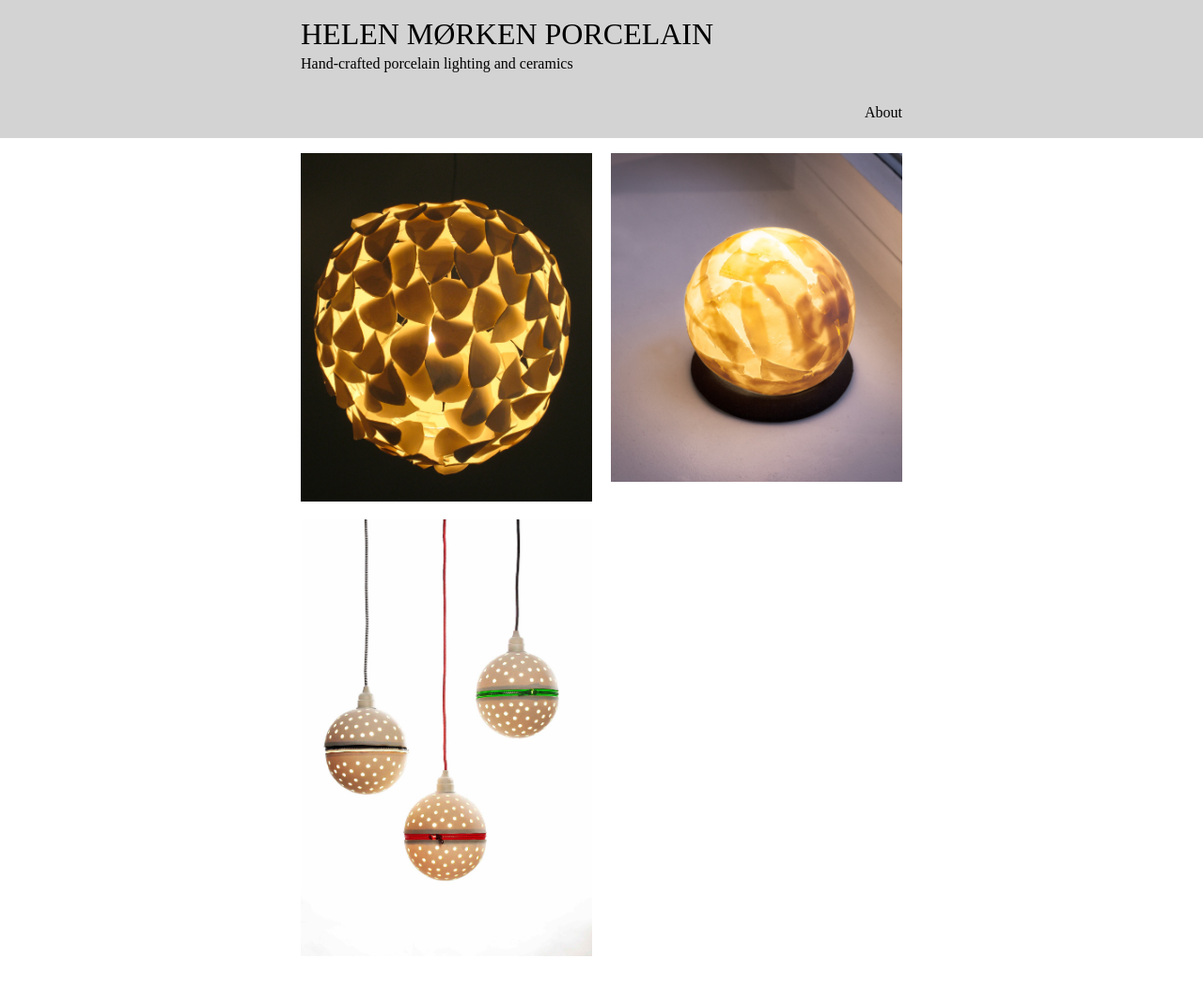
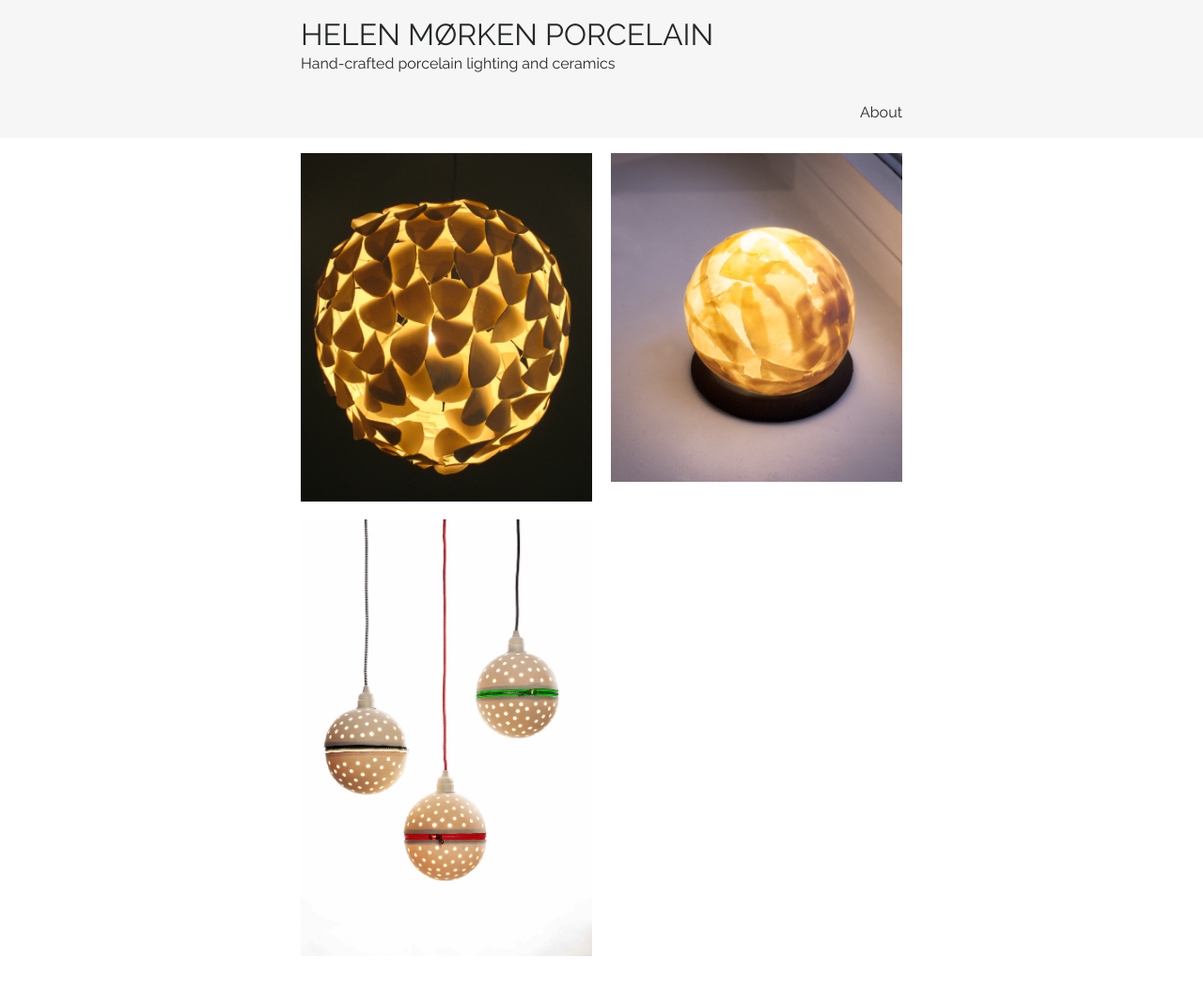
Before and after one commit to rebekkjm/helenmorkenno, a Jekyll site: the page built from index.html, in a window 1280 px wide. Shown: the whole page at 94% size. Built offline with Jekyll 4.4.1, drawn with Linux system fonts in a browser that asks for light colours.

Commit message:
fonter osv

```diff
--- a/_includes/head.html
+++ b/_includes/head.html
@@ -6,6 +6,7 @@
   <title>{% if page.title %}{{ page.title | escape }}{% else %}{{ site.title | escape }}{% endif %}</title>
   <meta name="description" content="{% if page.excerpt %}{{ page.excerpt | strip_html | strip_newlines | truncate: 160 }}{% else %}{{ site.description }}{% endif %}">
 
+  <link href="https://fonts.googleapis.com/css?family=Raleway" rel="stylesheet">
   <link rel="stylesheet" href="{{ "/css/reset.css" | prepend: site.github.url }}">
   <link rel="stylesheet" href="{{ "/css/main.css" | prepend: site.github.url }}">
   <link rel="canonical" href="{{ page.url | replace:'index.html','' | prepend: site.github.url }}">
--- a/css/main.css
+++ b/css/main.css
@@ -1,3 +1,23 @@
+.clearfix:after {
+    visibility: hidden;
+    display: block;
+    font-size: 0;
+    content: " ";
+    clear: both;
+    height: 0;
+}
+
+.clearfix { display: inline-block; }
+/* start commented backslash hack \*/
+* html .clearfix { height: 1%; }
+.clearfix { display: block; }
+/* close commented backslash hack */
+
+body {
+    font-family: 'Raleway',Helvetica Neue,Helvetica,sans-serif;
+    color: #26292A;
+}
+
 img {
     display: block;
     max-width: 100%;
@@ -10,7 +30,7 @@ a {
 }
 
 .header {
-    background: lightgrey;
+    background: #F6F6F6;
 }
 
 .header-title {
@@ -27,7 +47,7 @@ a {
 }
 
 .main {
-    background: white;
+    background: #FFFFFF;
 }
 
 .content {
@@ -49,8 +69,9 @@ a {
 }
 
 .frontpage-product-title {
-    background: #fff;
+    background: #14140E;
     bottom: 0;
+    color: #FFFFFF;
     left: 0;
     opacity: 0;
     padding: 50% 0;
@@ -62,5 +83,5 @@ a {
 }
 
 .frontpage-product:hover .frontpage-product-title {
-    opacity: .7;
+    opacity: .5;
 }
--- a/index.html
+++ b/index.html
@@ -4,7 +4,7 @@ layout: default
 
 <div class="content frontpage">
 
-    <ul>
+    <ul class="clearfix">
         {% for product in site.products %}
         <li class="frontpage-product {% cycle 'margin', 'nomargin' %}">
             <a href="{{ product.url | prepend: site.github.url }}">
```
